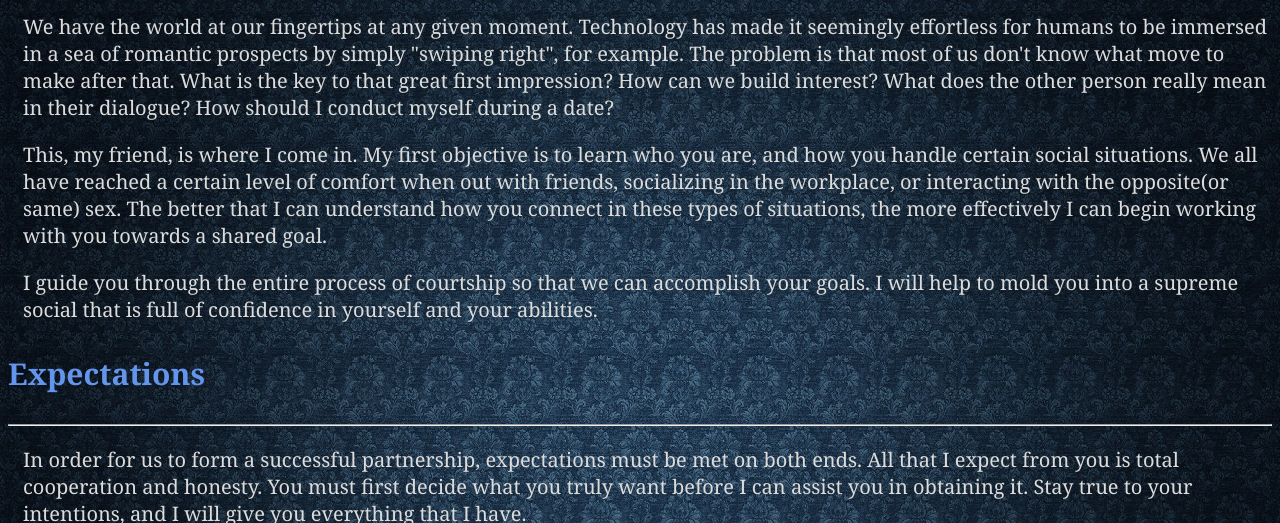
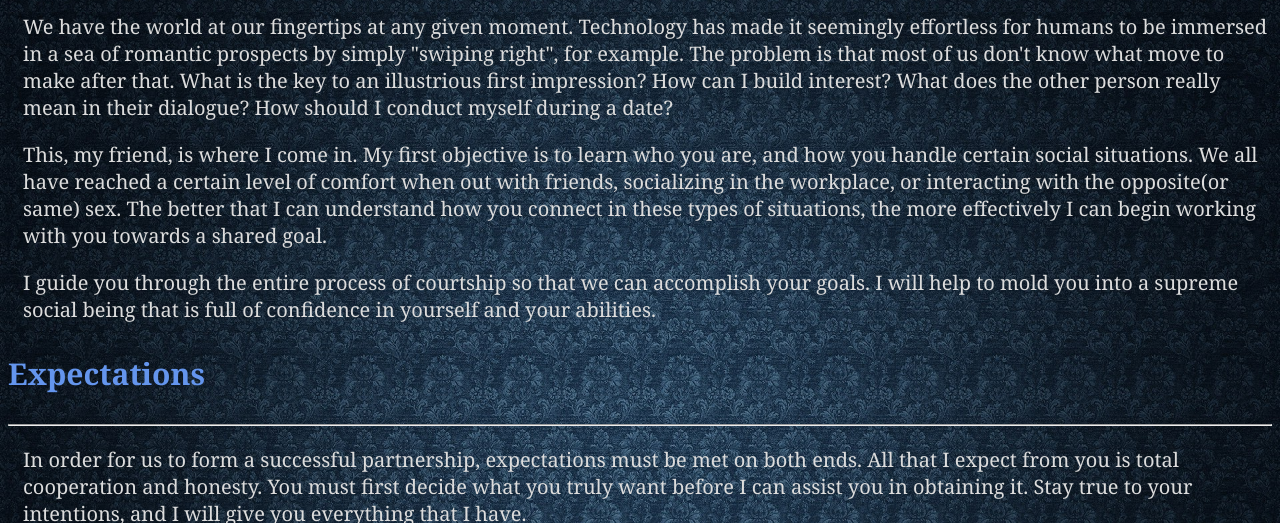
Before and after one commit to soulsurfa/soulsurfa.github.io, a plain HTML site: page About_Me.html in a window 1280 px wide. Shown: the part 788-1311 px from the top of the page. Drawn offline with Linux system fonts and the light colour scheme.

Commit message:
refined version

```diff
--- a/About_Me.html
+++ b/About_Me.html
@@ -23,9 +23,9 @@
 
     <h2>What I do</h2>
     <hr />
-        <p>We have the world at our fingertips at any given moment.  Technology has made it seemingly effortless for humans to be immersed in a sea of romantic prospects by simply "swiping right", for example.  The problem is that most of us don't know what move to make after that.  What is the key to that great first impression?  How can we build interest?  What does the other person really mean in their dialogue?  How should I conduct myself during a date?</p>
+        <p>We have the world at our fingertips at any given moment.  Technology has made it seemingly effortless for humans to be immersed in a sea of romantic prospects by simply "swiping right", for example.  The problem is that most of us don't know what move to make after that.  What is the key to an illustrious first impression?  How can I build interest?  What does the other person really mean in their dialogue?  How should I conduct myself during a date?</p>
         <p>This, my friend, is where I come in.  My first objective is to learn who you are, and how you handle certain social situations.  We all have reached a certain level of comfort when out with friends, socializing in the workplace, or interacting with the opposite(or same) sex.  The better that I can understand how you connect in these types of situations, the more effectively I can begin working with you towards a shared goal.</p>
-        <p>I guide you through the entire process of courtship so that we can accomplish your goals.  I will help to mold you into a supreme social that is full of confidence in yourself and your abilities.</p>
+        <p>I guide you through the entire process of courtship so that we can accomplish your goals.  I will help to mold you into a supreme social being that is full of confidence in yourself and your abilities.</p>
 
     <h3>Expectations</h3>
     <hr />
```
